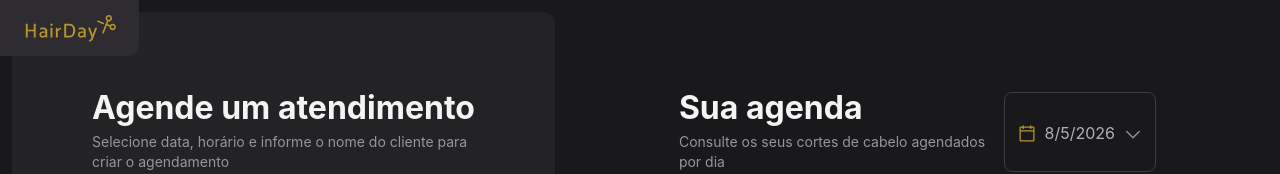
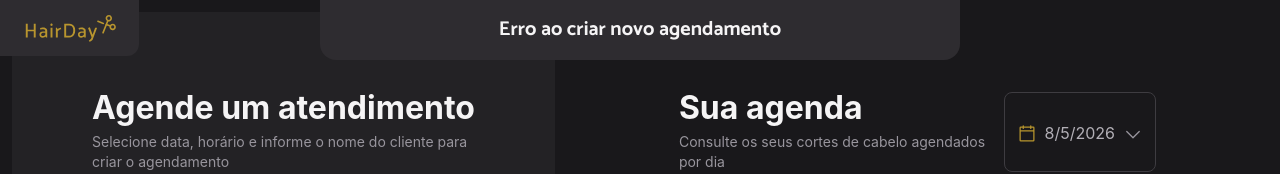
Before and after one commit to michaelprocha/HairDay, a React (Vite) app: page / in a window 1280 px wide. Both pictures are taken after typing "Sample" into the empty fields and a click on the button "AGENDAR". Shown: the top 174 px of the page. Built offline with nearby package versions, Linux system fonts and the light colour scheme; no server answers; data requests are answered from the project's data file.

Commit message:
feat(home): show error banner for appointment operation failures
Render a fixed error banner in Home when the useAppoitment hook reports
a failed load, create, or delete. Add the supporting errorStyle slot and
define a red-dark color variable in the global stylesheet.

```diff
--- a/src/page/Home/Home.style.ts
+++ b/src/page/Home/Home.style.ts
@@ -4,6 +4,9 @@ const homeStyles = tv({
   slots: {
     page: "min-h-dvh bg-gray-800 flex p-3 gap-3 relative",
     logo: "bg-gray-600 px-5 py-3 absolute top-0 left-0 rounded-br-xl",
+    errorStyle: `bg-gray-600 fixed w-1/2 h-15 top-0 left-1/4
+    rounded-b-2xl flex items-center justify-center font-catamaran text-xl
+    text-gray-100 font-bold z-2`,
   },
 });
 
--- a/src/page/Home/Home.tsx
+++ b/src/page/Home/Home.tsx
@@ -4,15 +4,16 @@ import logoSvg from "../../assets/icons/Logo.svg";
 import { useAppoitment } from "../../hooks/useAppointment";
 
 export function Home() {
-  const { listAppointment, sendAppointment, deleteAnAppointment } =
+  const { listAppointment, sendAppointment, deleteAnAppointment, error } =
     useAppoitment();
-  const { page, logo } = homeStyles();
+  const { page, logo, errorStyle } = homeStyles();
 
   return (
     <div className={page()}>
       <div className={logo()}>
         <img src={logoSvg} />
       </div>
+      {error.status && <div className={errorStyle()}>{error.message}</div>}
       <Aside
         schedule={listAppointment}
         sendForm={sendAppointment}
--- a/src/styles/global.css
+++ b/src/styles/global.css
@@ -16,6 +16,7 @@
     --color-gray-700: #232225;
     --color-gray-800: #19181B;
     --color-gray-900: #050505;
+    --color-red-dark: #F4320B;
 }
 
 @utility title-lg {
```
